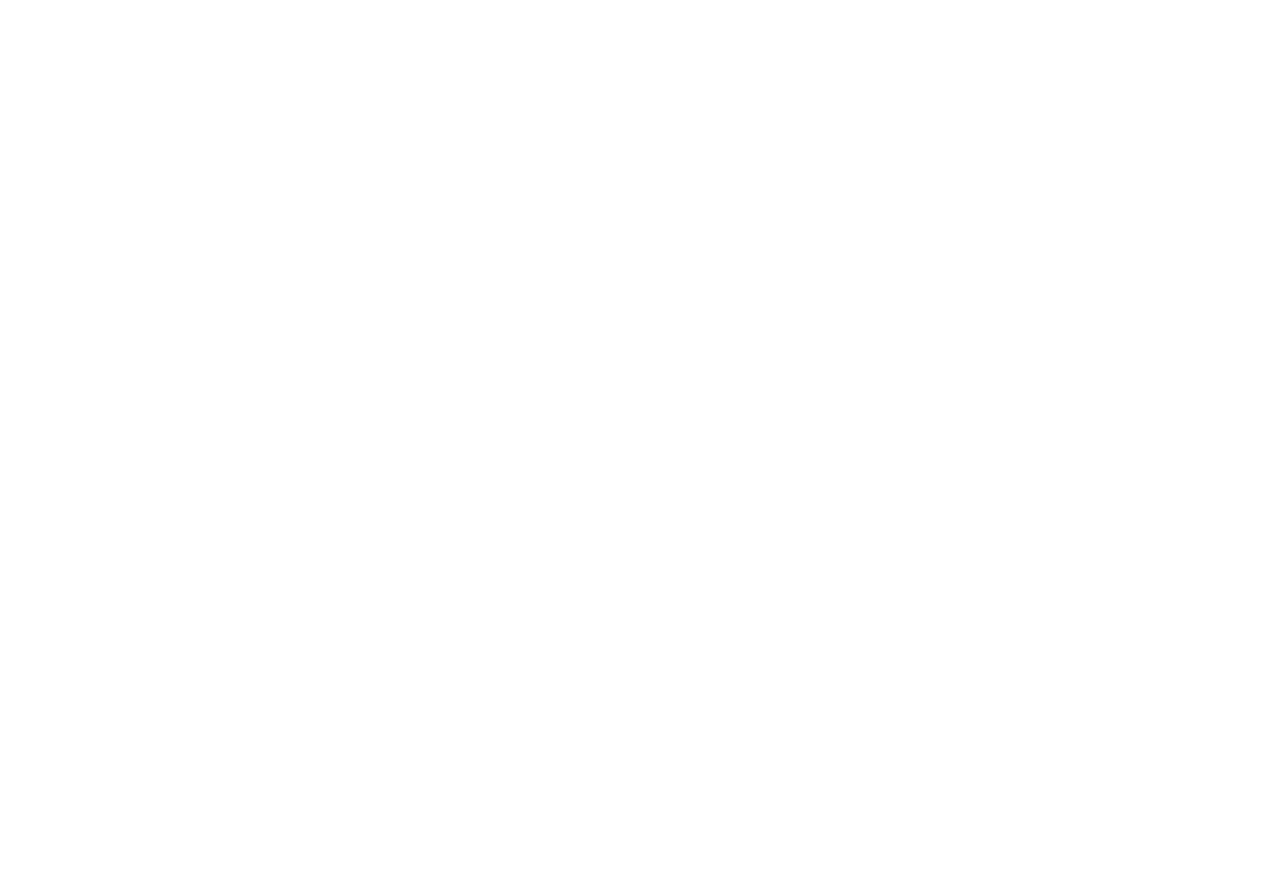
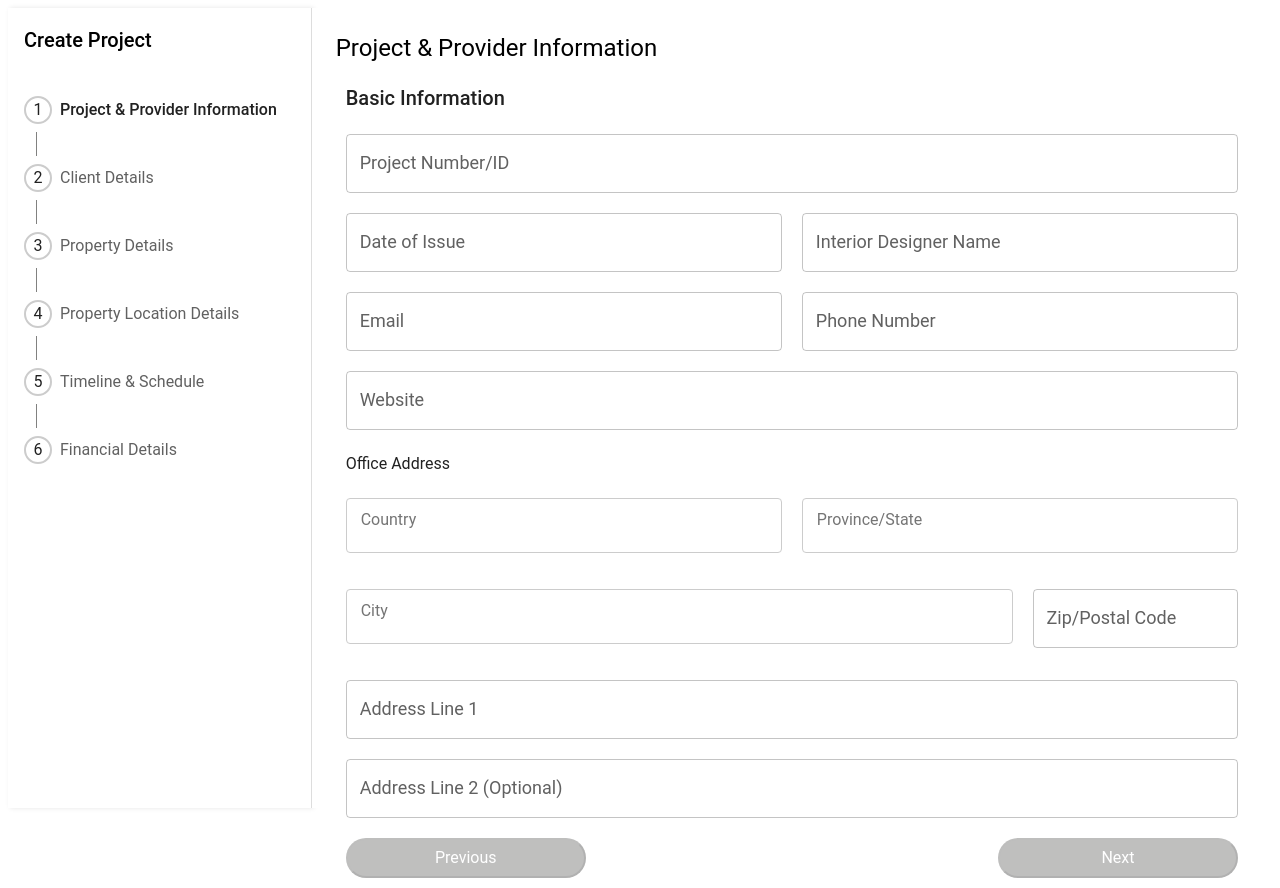
Before and after one commit to manishdotsoft/DecorMistri, a React (Vite) app: page /create-Project in a window 1280 px wide. Before the commit this address had no page. Before the commit the page ends 800 px from the top, so only its background shows below. Built offline with nearby package versions, Linux system fonts and the light colour scheme.

Commit message:
fix selectOption

```diff
--- a/src/App.tsx
+++ b/src/App.tsx
@@ -1,10 +1,11 @@
-import { BrowserRouter, Routes, Route } from 'react-router-dom';
-import ForgetPassword from './organisms/ForgetPage/ForgotPassword';
-import SignUpForm from './organisms/SignUp/SignUp';
+import { BrowserRouter, Routes, Route } from "react-router-dom";
+import ForgetPassword from "./organisms/ForgetPage/ForgotPassword";
+import SignUpForm from "./organisms/SignUp/SignUp";
 
-import Home from './pages/Dashboard/Home';
-import Login from './organisms/Login/Login';
-import CalenderView from './organisms/CalendarView/CalendarView';
+import Home from "./pages/Dashboard/Home";
+import Login from "./organisms/Login/Login";
+import CalenderView from "./organisms/CalendarView/CalendarView";
+import CreateProject from "./organisms/CreateProject/CreateProject";
 
 const App = () => {
   return (
@@ -16,6 +17,7 @@ const App = () => {
         <Route path="/dashboard" element={<Home />} />
 
         <Route path="/calenderview" element={<CalenderView />} />
+        <Route path="/create-Project" element={<CreateProject />} />
       </Routes>
     </BrowserRouter>
   );
--- a/src/atoms/Select/SelectOption.style.tsx
+++ b/src/atoms/Select/SelectOption.style.tsx
@@ -1,23 +1,50 @@
 import { styled } from "@mui/system";
 
-export const FullWidthFormControl = styled("form")({
-  display: "flex",
-  justifyContent: "center",
-  alignItems: "center",
-  width: "500px",
-  backgroundColor: "#fff",
-  color: "#000",
-  borderColor: "#1976d2",
+interface InputLabelItemProps {
+  isFocused: boolean;
+  hasValue: boolean;
+}
+
+export const FullWidthFormControl = styled("div")({
+  position: "relative",
+  width: "100%",
+  marginBottom: "16px",
 });
 
-export const InputLabelItem = styled("label")({
-  backgroundColor: "#ffffff",
-});
+export const InputLabelItem = styled("label")<InputLabelItemProps>(
+  ({ isFocused, hasValue }) => ({
+    position: "absolute",
+    left: "12px",
+    top: hasValue || isFocused ? "-10px" : "38%",
+    transform:
+      hasValue || isFocused
+        ? "translateY(-2px) scale(0.85)"
+        : "translateY(-50%)",
+    transition: "all 0.2s ease-in-out",
+    fontSize: "16px",
+    color: isFocused ? "#0fb34e" : hasValue ? "#757575" : "#757575",
+    background: "white",
+    pointerEvents: "none",
+    padding: "3px",
+  })
+);
 
 export const SelectItem = styled("select")({
-  backgroundColor: "#ffffff",
+  width: "100%",
+  padding: "18px",
+  borderRadius: "4px",
+  border: "1px solid #ccc",
+  fontSize: "16px",
+  appearance: "none",
+  backgroundColor: "#fff",
+  outline: "none",
+  "&:focus": {
+    borderColor: "#0fb34e",
+    border: "2px solid #0fb34e",
+  },
+  cursor: "pointer",
 });
 
 export const OptionSelect = styled("option")({
-  backgroundColor: "#6ac217",
+  fontSize: "16px",
 });
--- a/src/atoms/Select/SelectOption.tsx
+++ b/src/atoms/Select/SelectOption.tsx
@@ -1,10 +1,10 @@
-import React from "react";
-import { SelectChangeEvent, FormHelperText } from "@mui/material";
+import React, { useState } from "react";
+import { FormHelperText } from "@mui/material";
 import {
   FullWidthFormControl,
   InputLabelItem,
+  SelectItem,
   OptionSelect,
-  SelectItem,
 } from "./SelectOption.style";
 
 interface SelectOptionProps {
@@ -12,8 +12,8 @@ interface SelectOptionProps {
   label: string;
   options: { value: string | number; label: string }[];
   value: string | number;
-  onChange: (event: SelectChangeEvent<string | number>) => void;
-  onBlur?: React.FocusEventHandler<HTMLInputElement | HTMLTextAreaElement>;
+  onChange: (event: React.ChangeEvent<HTMLSelectElement>) => void;
+  onBlur?: React.FocusEventHandler<HTMLSelectElement>;
   style?: React.CSSProperties;
   error?: boolean;
   helperText?: string;
@@ -30,10 +30,15 @@ const SelectOption: React.FC<SelectOptionProps> = ({
   error,
   helperText,
 }) => {
+  const [isFocused, setIsFocused] = useState(false);
+
   return (
-    <>
-      <FullWidthFormControl style={{ ...style }} error={error}>
-        <InputLabelItem htmlFor={name} style={{ ...style }}>
+    <FullWidthFormControl style={{ ...style }}>
+      <InputLabelItem
+        htmlFor={name}
+        isFocused={isFocused}
+        hasValue={Boolean(value)}
+      >
         {label}
       </InputLabelItem>
       <SelectItem
@@ -41,19 +46,26 @@ const SelectOption: React.FC<SelectOptionProps> = ({
         name={name}
         value={value}
         onChange={onChange}
-          onBlur={onBlur}
-          label={label}
+        onBlur={(e) => {
+          setIsFocused(false);
+          if (onBlur) onBlur(e);
+        }}
+        onFocus={() => setIsFocused(true)}
         style={{ ...style }}
       >
+        <OptionSelect value="" disabled>
+          {/* Select {label} */}
+        </OptionSelect>
         {options.map((option) => (
           <OptionSelect key={option.value} value={option.value}>
             {option.label}
           </OptionSelect>
         ))}
       </SelectItem>
-        {error && <FormHelperText>{helperText}</FormHelperText>}
+      {error && (
+        <FormHelperText sx={{ color: "red" }}>{helperText}</FormHelperText>
+      )}
     </FullWidthFormControl>
-    </>
   );
 };
 
--- a/src/atoms/TextInput/TextInput.style.tsx
+++ b/src/atoms/TextInput/TextInput.style.tsx
@@ -1,7 +1,7 @@
-import { Box, styled } from '@mui/material';
+import { Box, styled } from "@mui/material";
 
-export const FullWidthFormControl = styled(Box)({
-  display: 'flex',
-  flexDirection: 'column',
+export const FullWidthFormControl = styled("div")({
+  display: "flex",
+  flexDirection: "column",
   // width: '100%',
 });
--- a/src/atoms/TextInput/TextInput.tsx
+++ b/src/atoms/TextInput/TextInput.tsx
@@ -1,6 +1,6 @@
-import React from 'react';
-import { TextField, FormHelperText, Box } from '@mui/material';
-import { FullWidthFormControl } from './TextInput.style';
+import React from "react";
+import { TextField, FormHelperText, Box } from "@mui/material";
+import { FullWidthFormControl } from "./TextInput.style";
 
 interface TextInputProps {
   name: string;
@@ -26,7 +26,7 @@ const TextInput: React.FC<TextInputProps> = ({
   type,
 }) => {
   return (
-    <FullWidthFormControl style={style}>
+    <FullWidthFormControl style={{ ...style }}>
       <TextField
         id={name}
         name={name}
@@ -39,6 +39,7 @@ const TextInput: React.FC<TextInputProps> = ({
         type={type}
         error={error}
         helperText={helperText}
+        style={{ ...style }}
       />
       <Box>{error && <FormHelperText>{helperText}</FormHelperText>}</Box>
     </FullWidthFormControl>
--- a/src/organisms/CreateProject/Layout/ClientDetails/ClientDetails.tsx
+++ b/src/organisms/CreateProject/Layout/ClientDetails/ClientDetails.tsx
@@ -135,6 +135,7 @@ const ClientDetails = ({
           onChange={formik.handleChange}
           onBlur={formik.handleBlur}
           error={formik.touched.country && Boolean(formik.errors.country)}
+          helperText={formik.touched.country && formik.errors.country}
           style={{ width: "100%" }}
         />
         <SelectOption
@@ -148,6 +149,7 @@ const ClientDetails = ({
           onChange={formik.handleChange}
           onBlur={formik.handleBlur}
           error={formik.touched.state && Boolean(formik.errors.state)}
+          helperText={formik.touched.state && formik.errors.state}
           style={{ width: "100%" }}
         />
       </FlexRow>
@@ -164,6 +166,7 @@ const ClientDetails = ({
           onChange={formik.handleChange}
           onBlur={formik.handleBlur}
           error={formik.touched.city && Boolean(formik.errors.city)}
+          helperText={formik.touched.city && formik.errors.city}
           style={{ width: "100%" }}
         />
         <TextField
--- a/src/organisms/CreateProject/Layout/ProjectProviderInformation/ProjectProviderInformation.tsx
+++ b/src/organisms/CreateProject/Layout/ProjectProviderInformation/ProjectProviderInformation.tsx
@@ -188,6 +188,8 @@ const ProjectProviderInformation: React.FC<ProjectProviderInformationProps> = ({
           onChange={formik.handleChange}
           onBlur={formik.handleBlur}
           style={{ width: "100%" }}
+          error={formik.touched.country && Boolean(formik.errors.country)}
+          helperText={formik.touched.country && formik.errors.country}
         />
         <SelectOption
           name="state"
@@ -200,6 +202,8 @@ const ProjectProviderInformation: React.FC<ProjectProviderInformationProps> = ({
           onChange={formik.handleChange}
           onBlur={formik.handleBlur}
           style={{ width: "100%" }}
+          error={formik.touched.state && Boolean(formik.errors.state)}
+          helperText={formik.touched.state && formik.errors.state}
         />
       </FlexRow>
 
@@ -215,6 +219,8 @@ const ProjectProviderInformation: React.FC<ProjectProviderInformationProps> = ({
           onChange={formik.handleChange}
           onBlur={formik.handleBlur}
           style={{ width: "100%" }}
+          error={formik.touched.city && Boolean(formik.errors.city)}
+          helperText={formik.touched.city && formik.errors.city}
         />
         <TextField
           label="Zip/Postal Code"
--- a/src/organisms/CreateProject/Layout/PropertyLocationDetails/PropertyLocationDetails.tsx
+++ b/src/organisms/CreateProject/Layout/PropertyLocationDetails/PropertyLocationDetails.tsx
@@ -85,6 +85,7 @@ const PropertyLocationDetails = ({
           onBlur={formik.handleBlur}
           style={{ width: "100%" }}
           error={formik.touched.country && Boolean(formik.errors.country)}
+          helperText={formik.touched.country && formik.errors.country}
         />
         <SelectOption
           name="state"
@@ -97,6 +98,7 @@ const PropertyLocationDetails = ({
           onChange={formik.handleChange}
           onBlur={formik.handleBlur}
           error={formik.touched.state && Boolean(formik.errors.state)}
+          helperText={formik.touched.state && formik.errors.state}
           style={{ width: "100%" }}
         />
       </FlexRow>
@@ -113,6 +115,7 @@ const PropertyLocationDetails = ({
           onChange={formik.handleChange}
           onBlur={formik.handleBlur}
           error={formik.touched.city && Boolean(formik.errors.city)}
+          helperText={formik.touched.city && formik.errors.city}
           style={{ width: "100%" }}
         />
 
--- a/src/organisms/Header/HeaderFilter.tsx
+++ b/src/organisms/Header/HeaderFilter.tsx
@@ -1,4 +1,4 @@
-import React, { useState } from "react";
+import { useState } from "react";
 import { Box } from "@mui/material";
 import SearchIcon from "@mui/icons-material/Search";
 import ButtonProject from "../../atoms/Button/Button";
```
Also changed, not shown: src/organisms/Login/Login.tsx (+22 -22 lines). Lines whose indentation alone changed are shown as unchanged.
